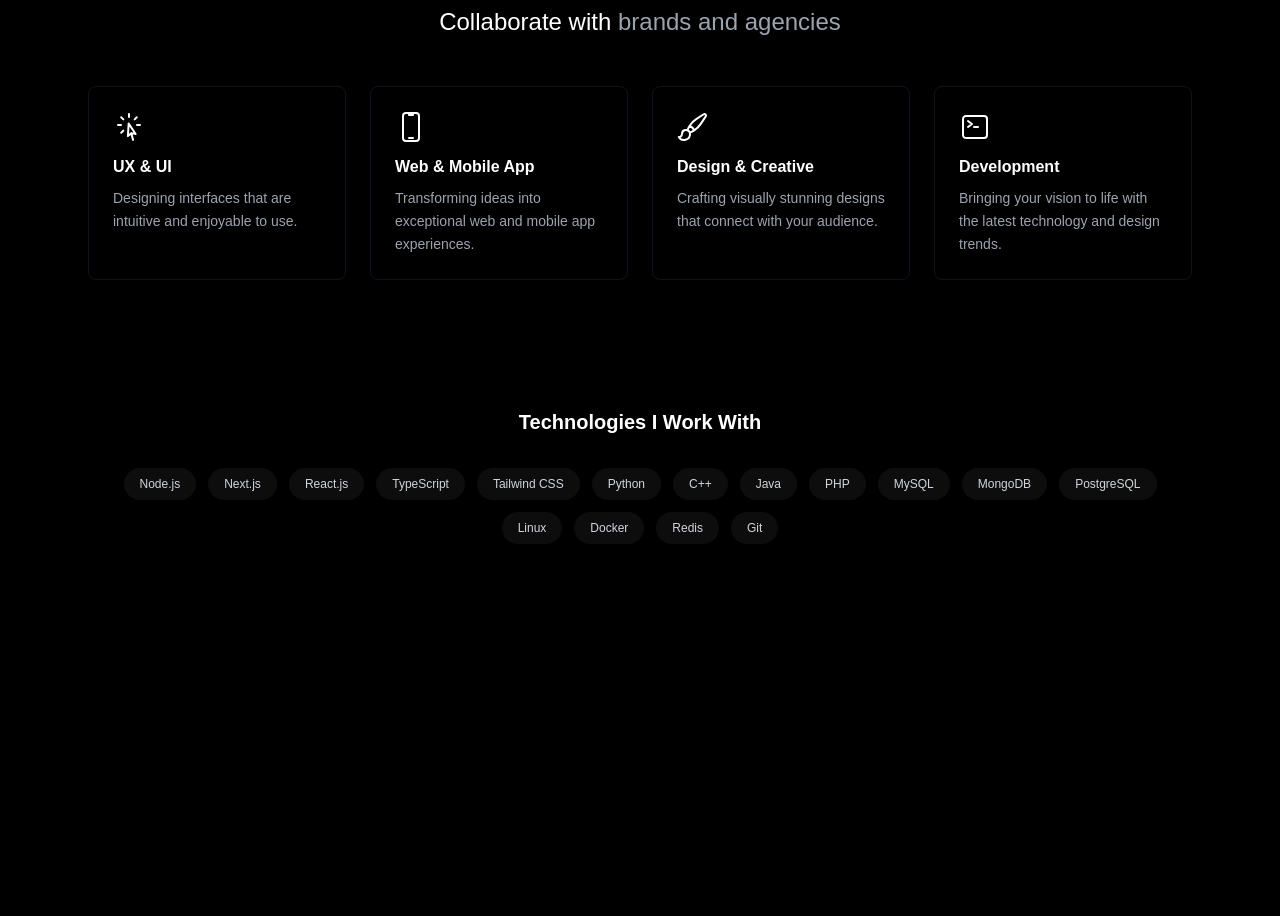
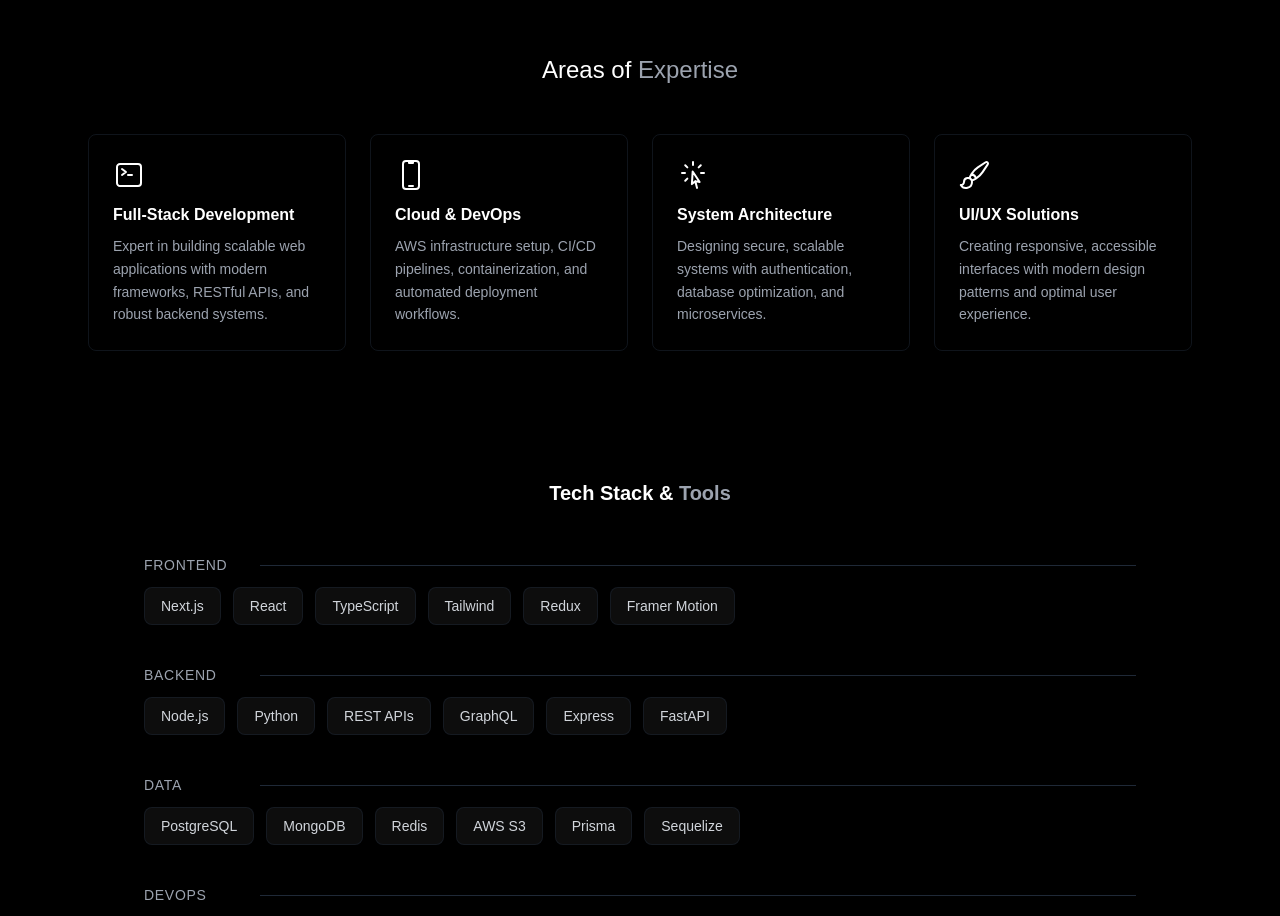
Before and after one commit to healertrix/portfolio, a Next.js app: page / in a window 1280 px wide. Shown: the part 1080-1996 px from the top of the page. Before the commit the page ends 1688 px from the top, so only its background shows below. Built offline with nearby package versions, Linux system fonts and the light colour scheme.

Commit message:
Refactor technologies section and enhance service descriptions in the homepage. Updated tech stack to categorize frontend, backend, data, and devops technologies. Improved service titles and descriptions for clarity and impact. Adjusted UI text for better engagement.

```diff
--- a/app/page.tsx
+++ b/app/page.tsx
@@ -9,46 +9,45 @@ import {
   CommandLineIcon
 } from '@heroicons/react/24/outline';
 
-const technologies = [
-  'Node.js',
+const technologies = {
+  frontend: [
     'Next.js',
-  'React.js',
+    'React',
     'TypeScript',
-  'Tailwind CSS',
-  'Python',
-  'C++',
-  'Java',
-  'PHP',
-  'MySQL',
-  'MongoDB',
-  'PostgreSQL',
-  'Linux',
-  'Docker',
-  'Redis',
-  'Git',
-];
+    'Tailwind',
+    'Redux',
+    'Framer Motion',
+  ],
+  backend: ['Node.js', 'Python', 'REST APIs', 'GraphQL', 'Express', 'FastAPI'],
+  data: ['PostgreSQL', 'MongoDB', 'Redis', 'AWS S3', 'Prisma', 'Sequelize'],
+  devops: ['Docker', 'CI/CD', 'Linux', 'Git', 'AWS', 'Kubernetes'],
+};
 
 const serviceDetails = [
   {
-    title: 'UX & UI',
-    Icon: CursorArrowRaysIcon,
-    description: 'Designing interfaces that are intuitive and enjoyable to use.'
+    title: 'Full-Stack Development',
+    Icon: CommandLineIcon,
+    description:
+      'Expert in building scalable web applications with modern frameworks, RESTful APIs, and robust backend systems.',
   },
   {
-    title: 'Web & Mobile App',
+    title: 'Cloud & DevOps',
     Icon: DevicePhoneMobileIcon,
-    description: 'Transforming ideas into exceptional web and mobile app experiences.'
+    description:
+      'AWS infrastructure setup, CI/CD pipelines, containerization, and automated deployment workflows.',
   },
   {
-    title: 'Design & Creative',
-    Icon: PaintBrushIcon,
-    description: 'Crafting visually stunning designs that connect with your audience.'
+    title: 'System Architecture',
+    Icon: CursorArrowRaysIcon,
+    description:
+      'Designing secure, scalable systems with authentication, database optimization, and microservices.',
   },
   {
-    title: 'Development',
-    Icon: CommandLineIcon,
-    description: 'Bringing your vision to life with the latest technology and design trends.'
-  }
+    title: 'UI/UX Solutions',
+    Icon: PaintBrushIcon,
+    description:
+      'Creating responsive, accessible interfaces with modern design patterns and optimal user experience.',
+  },
 ];
 
 const projectDetails = [
@@ -134,7 +133,8 @@ export default function Home() {
               transition={{ duration: 0.5, delay: 0.2 }}
               className='text-2xl sm:text-3xl font-light'
             >
-              Hi, I&apos;m <span className='font-medium'>Abhinav Kumar</span>{' '}
+              Hey there, I&apos;m{' '}
+              <span className='font-medium'>Abhinav Kumar</span>{' '}
               <motion.span
                 animate={{ rotate: [0, 14, -8, 14, -4, 10, 0] }}
                 transition={{
@@ -155,9 +155,9 @@ export default function Home() {
                 transition={{ duration: 0.5, delay: 0.4 }}
                 className='text-2xl sm:text-5xl font-bold leading-tight'
               >
-                Building{' '}
-                <span className='text-gray-400'>digital solutions</span> that
-                matter.
+                Transforming Ideas into{' '}
+                <span className='text-gray-400'>Exceptional Digital</span>{' '}
+                Experiences
               </motion.h2>
 
               <motion.p
@@ -166,8 +166,9 @@ export default function Home() {
                 transition={{ duration: 0.5, delay: 0.6 }}
                 className='max-w-xl mx-auto text-gray-400 leading-relaxed text-sm sm:text-base'
               >
-                I craft precise and effective code to solve complex problems
-                with simple solutions.
+                Full-stack developer passionate about crafting elegant solutions
+                to complex challenges. Turning vision into reality with clean
+                code and innovative thinking.
               </motion.p>
 
               <motion.button
@@ -278,8 +279,7 @@ export default function Home() {
               viewport={{ once: true }}
               className='text-center mb-12 text-xl sm:text-2xl font-medium'
             >
-              Collaborate with{' '}
-              <span className='text-gray-400'>brands and agencies</span>
+              Areas of <span className='text-gray-400'>Expertise</span>
             </motion.h3>
 
             <div className='grid grid-cols-1 sm:grid-cols-2 lg:grid-cols-4 gap-6'>
@@ -306,7 +306,7 @@ export default function Home() {
             </div>
           </motion.section>
 
-          {/* Technologies Section with stagger animation */}
+          {/* Technologies Section */}
           <motion.div
             initial={{ opacity: 0 }}
             whileInView={{ opacity: 1 }}
@@ -319,25 +319,51 @@ export default function Home() {
               whileInView={{ opacity: 1, y: 0 }}
               transition={{ duration: 0.5 }}
               viewport={{ once: true }}
-              className='text-lg sm:text-xl font-semibold mb-8 text-center'
+              className='text-lg sm:text-xl font-semibold mb-12 text-center'
             >
-              Technologies I Work With
+              Tech Stack & <span className='text-gray-400'>Tools</span>
             </motion.h3>
-            <div className='flex flex-wrap justify-center gap-3'>
-              {technologies.map((tech, index) => (
-                <motion.span
-                  key={index}
-                  initial={{ opacity: 0, scale: 0.5 }}
-                  whileInView={{ opacity: 1, scale: 1 }}
-                  transition={{ duration: 0.3, delay: index * 0.05 }}
-                  whileHover={{ scale: 1.1 }}
+
+            <div className='space-y-8 max-w-5xl mx-auto px-4'>
+              {Object.entries(technologies).map(
+                ([category, techs], categoryIndex) => (
+                  <motion.div
+                    key={category}
+                    initial={{ opacity: 0, x: -20 }}
+                    whileInView={{ opacity: 1, x: 0 }}
+                    transition={{ duration: 0.5, delay: categoryIndex * 0.1 }}
                     viewport={{ once: true }}
-                  className='px-4 py-2 bg-white/5 rounded-full text-xs
-                             text-gray-300 hover:bg-white/10 transition-colors duration-300'
+                    className='relative'
+                  >
+                    <div className='flex items-center gap-4 mb-3'>
+                      <h4 className='text-sm font-medium text-gray-400 uppercase tracking-wider min-w-[100px]'>
+                        {category}
+                      </h4>
+                      <div className='h-[1px] bg-gray-800 flex-grow'></div>
+                    </div>
+                    <div className='flex gap-3 overflow-x-auto pb-2 scrollbar-hide'>
+                      {techs.map((tech, index) => (
+                        <motion.div
+                          key={tech}
+                          initial={{ opacity: 0, y: 10 }}
+                          whileInView={{ opacity: 1, y: 0 }}
+                          transition={{ duration: 0.2, delay: index * 0.05 }}
+                          className='shrink-0'
+                        >
+                          <div
+                            className='px-4 py-2 bg-white/5 backdrop-blur-sm border border-gray-800/50
+                                    rounded-lg text-sm text-gray-300 hover:bg-white/10
+                                    hover:border-gray-700 transition-all duration-300
+                                    hover:scale-105 transform cursor-default'
                           >
                             {tech}
-                </motion.span>
+                          </div>
+                        </motion.div>
                       ))}
+                    </div>
+                  </motion.div>
+                )
+              )}
             </div>
           </motion.div>
         </main>
```
Lines whose indentation alone changed are shown as unchanged.
